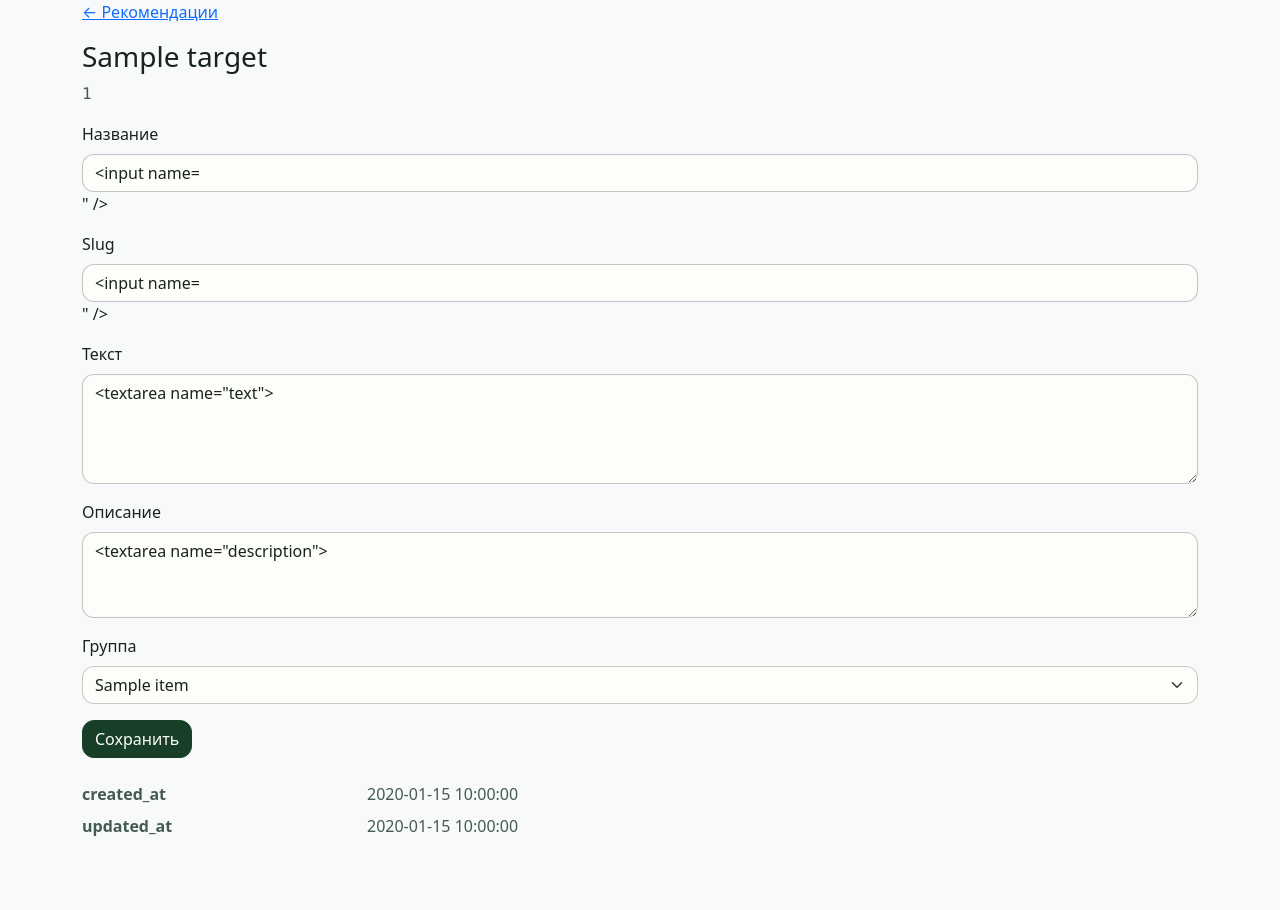
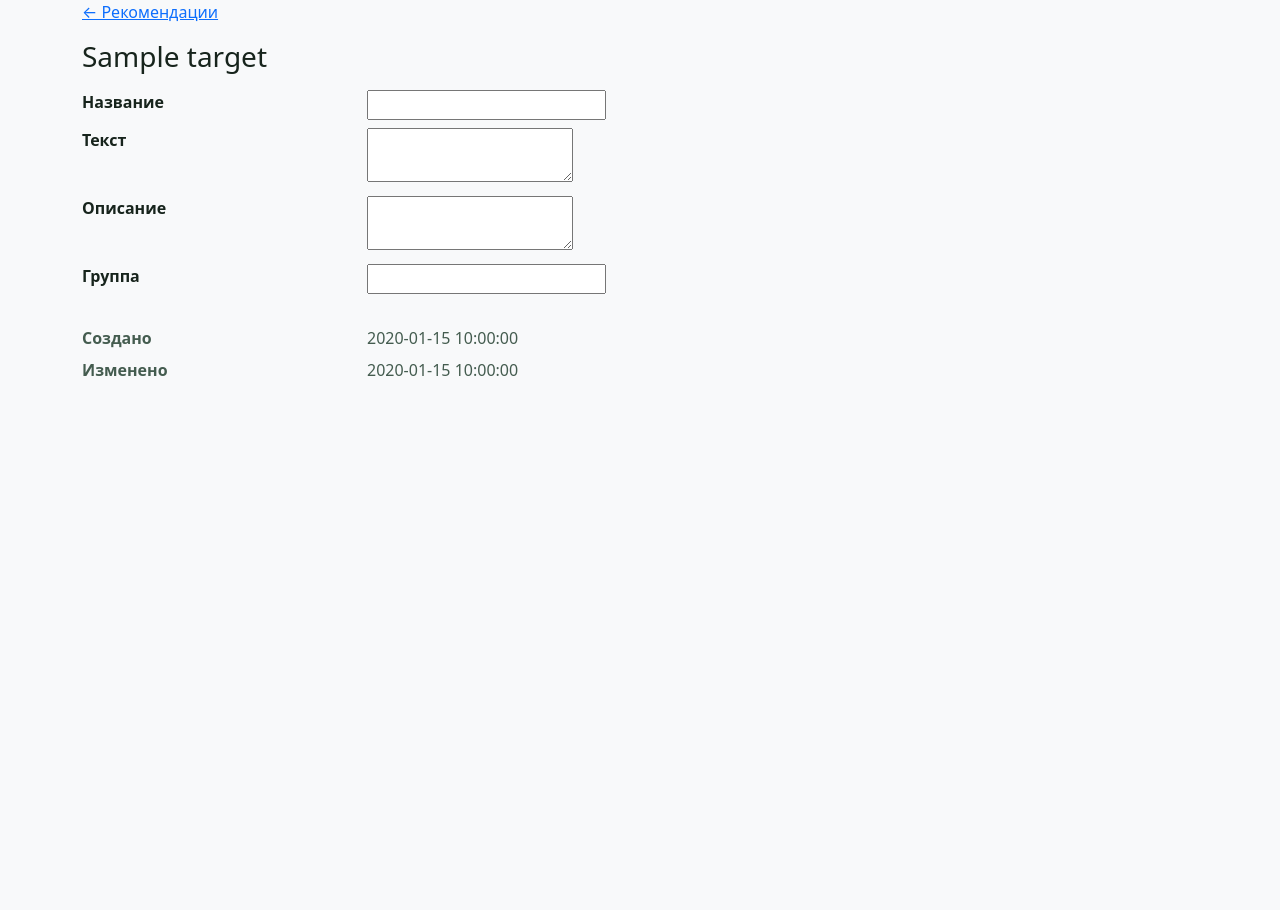
Before and after one commit to hvostun/hvostun-core, a FastAPI app: template backend/app/admin/templates/recommendation_form.html in a window 1280 px wide. After the commit the page ends 376 px from the top, so only its background shows below. Run offline with FastAPI, Linux system fonts and the light colour scheme; the template is opened without the code that fills it: most values are stand-ins (such as "Sample title", 1, 10 or a date in 2020); form fields are guessed from the names that the template uses; parts of the project's set-up code (start-up, migrations or seed data) failed here and were passed over.

Commit message:
upd: recommendations management

```diff
--- a/backend/app/admin/templates/base.html
+++ b/backend/app/admin/templates/base.html
@@ -22,8 +22,8 @@
           <a class="nav-link" href="/surveys">Анкеты</a>
           <a class="nav-link" href="/scales">Шкалы</a>
           <a class="nav-link" href="/sessions">Ответы</a>
+          <a class="nav-link" href="/recommendations">Рекомендации</a>
           {% if user.is_superuser or user.group == "admin" %}
-          <a class="nav-link" href="/recommendations">Рекомендации</a>
           <a class="nav-link" href="/users">Администраторы</a>
           {% endif %}
           {% if user.is_superuser %}
--- a/backend/app/admin/templates/recommendation_form.html
+++ b/backend/app/admin/templates/recommendation_form.html
@@ -3,6 +3,7 @@
 {% block content %}
 <p><a href="/recommendations">← Рекомендации</a></p>
 <h1 class="h3">{% if is_create %}Новая рекомендация{% else %}{{ target.name }}{% endif %}</h1>
+{% if can_edit %}
 {% if target %}
 <p class="font-monospace text-muted">{{ target.id }}</p>
 {% endif %}
@@ -13,7 +14,7 @@
     <input class="form-control" id="name" name="name" required value="{{ form.name }}" />
   </div>
   <div class="mb-3">
-    <label class="form-label" for="slug">Slug</label>
+    <label class="form-label" for="slug">Код</label>
     <input class="form-control" id="slug" name="slug" required value="{{ form.slug }}" />
   </div>
   <div class="mb-3">
@@ -34,11 +35,23 @@
   </div>
   <button class="btn btn-primary" type="submit">{% if is_create %}Создать{% else %}Сохранить{% endif %}</button>
 </form>
+{% else %}
+<dl class="row mt-3">
+  <dt class="col-sm-3">Название</dt>
+  <dd class="col-sm-9">{{ form.name }}</dd>
+  <dt class="col-sm-3">Текст</dt>
+  <dd class="col-sm-9" style="white-space: pre-wrap;">{{ form.text }}</dd>
+  <dt class="col-sm-3">Описание</dt>
+  <dd class="col-sm-9">{{ form.description or "—" }}</dd>
+  <dt class="col-sm-3">Группа</dt>
+  <dd class="col-sm-9">{{ form.group }}</dd>
+</dl>
+{% endif %}
 {% if target %}
 <dl class="row mt-4 text-muted">
-  <dt class="col-sm-3">created_at</dt>
+  <dt class="col-sm-3">Создано</dt>
   <dd class="col-sm-9">{{ target.created_at or "—" }}</dd>
-  <dt class="col-sm-3">updated_at</dt>
+  <dt class="col-sm-3">Изменено</dt>
   <dd class="col-sm-9">{{ target.updated_at or "—" }}</dd>
 </dl>
 {% endif %}
```
Also changed, not shown: backend/app/admin/routes/management.py (+16 -13 lines), backend/tests/admin/test_pages.py (+19 -9 lines), 1 other file.
